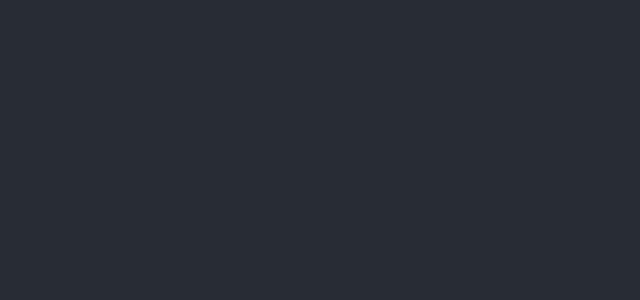
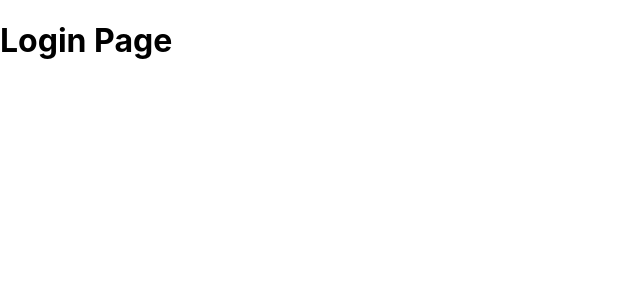
Before and after one commit to NemalPerera-NP/Spera-Test-Frontend, a React (Create React App) app: page / in a window 1280 px wide. Shown: the top 300 px of the page, without its empty margins (0-640 px from the left). Built offline with nearby package versions, Linux system fonts and the light colour scheme.

Commit message:
folder structure and the project bavigation setup correctly

```diff
--- a/src/App.css
+++ /dev/null
@@ -1,38 +0,0 @@
-.App {
-  text-align: center;
-}
-
-.App-logo {
-  height: 40vmin;
-  pointer-events: none;
-}
-
-@media (prefers-reduced-motion: no-preference) {
-  .App-logo {
-    animation: App-logo-spin infinite 20s linear;
-  }
-}
-
-.App-header {
-  background-color: #282c34;
-  min-height: 100vh;
-  display: flex;
-  flex-direction: column;
-  align-items: center;
-  justify-content: center;
-  font-size: calc(10px + 2vmin);
-  color: white;
-}
-
-.App-link {
-  color: #61dafb;
-}
-
-@keyframes App-logo-spin {
-  from {
-    transform: rotate(0deg);
-  }
-  to {
-    transform: rotate(360deg);
-  }
-}
--- a/src/App.js
+++ b/src/App.js
@@ -1,13 +1,15 @@
-import logo from './logo.svg';
-import './App.css';
+import { BrowserRouter as Router, Routes, Route } from "react-router-dom";
+import Signup from "./components/pages/signup";
+import Login from "./components/pages/login";
 
 function App() {
   return (
-    <div className="App">
-      <header className="App-header">
-      </header>
-    </div>
+    <Router>
+      <Routes>
+        <Route path="/" element={<Login />} />
+        <Route path="/signup" element={<Signup />} />
+      </Routes>
+    </Router>
   );
 }
-
 export default App;
--- /dev/null
+++ b/src/components/pages/login.js
@@ -0,0 +1,11 @@
+// In Login.js
+import React from "react";
+
+function Login() {
+  return (
+    <div>
+      <h1>Login Page</h1>
+    </div>
+  );
+}
+export default Login;
--- /dev/null
+++ b/src/components/pages/signup.js
@@ -0,0 +1,6 @@
+// In Signup.js
+import React from "react";
+function Signup() {
+  return <div>Signup Page</div>;
+}
+export default Signup;
--- a/src/index.js
+++ b/src/index.js
@@ -1,17 +1,11 @@
-import React from 'react';
-import ReactDOM from 'react-dom/client';
-import './index.css';
-import App from './App';
-import reportWebVitals from './reportWebVitals';
+import React from "react";
+import ReactDOM from "react-dom/client";
+import "./index.css";
+import App from "./App";
 
-const root = ReactDOM.createRoot(document.getElementById('root'));
+const root = ReactDOM.createRoot(document.getElementById("root"));
 root.render(
   <React.StrictMode>
-    <App />
+      <App />
   </React.StrictMode>
 );
-
-// If you want to start measuring performance in your app, pass a function
-// to log results (for example: reportWebVitals(console.log))
-// or send to an analytics endpoint. Learn more: https://bit.ly/CRA-vitals
-reportWebVitals();
--- a/src/reportWebVitals.js
+++ /dev/null
@@ -1,13 +0,0 @@
-const reportWebVitals = onPerfEntry => {
-  if (onPerfEntry && onPerfEntry instanceof Function) {
-    import('web-vitals').then(({ getCLS, getFID, getFCP, getLCP, getTTFB }) => {
-      getCLS(onPerfEntry);
-      getFID(onPerfEntry);
-      getFCP(onPerfEntry);
-      getLCP(onPerfEntry);
-      getTTFB(onPerfEntry);
-    });
-  }
-};
-
-export default reportWebVitals;
```
Also changed, not shown: src/setupTests.js (deleted, +0 -5 lines), src/logo.svg (deleted).
